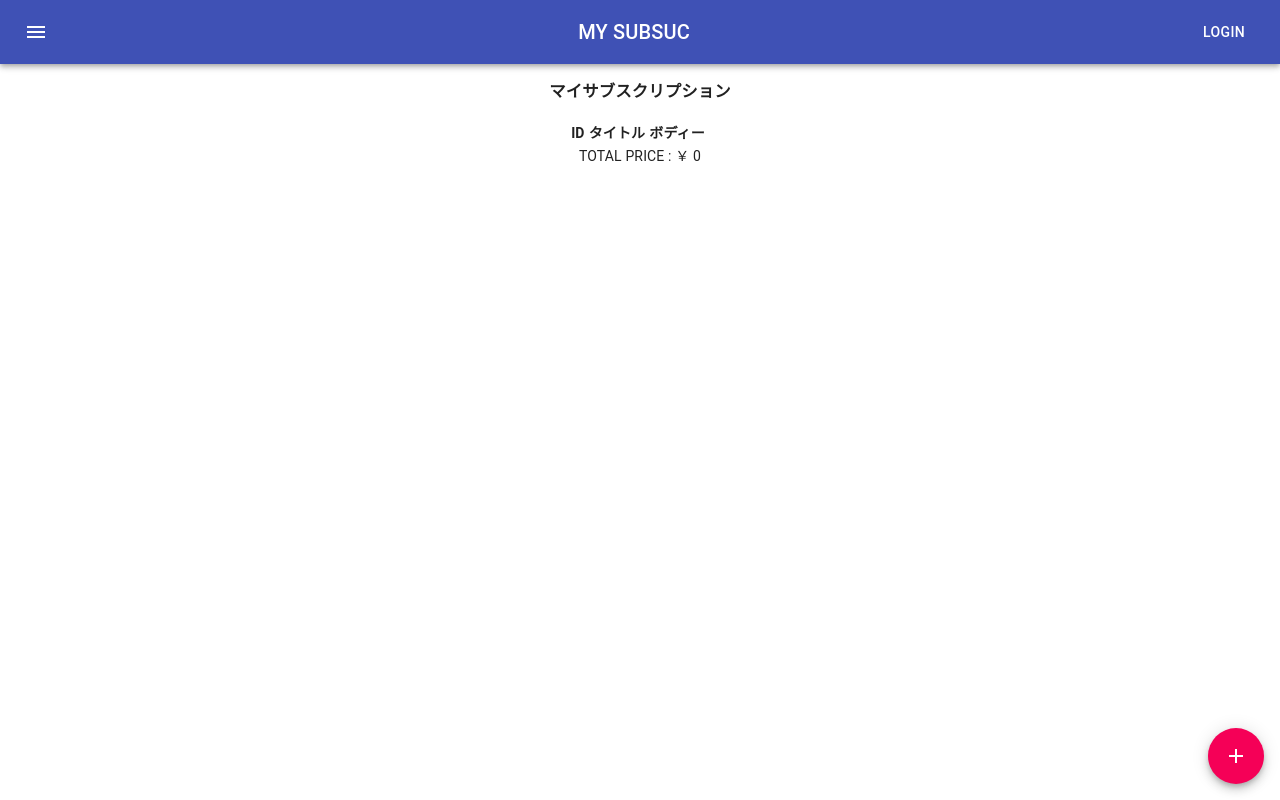
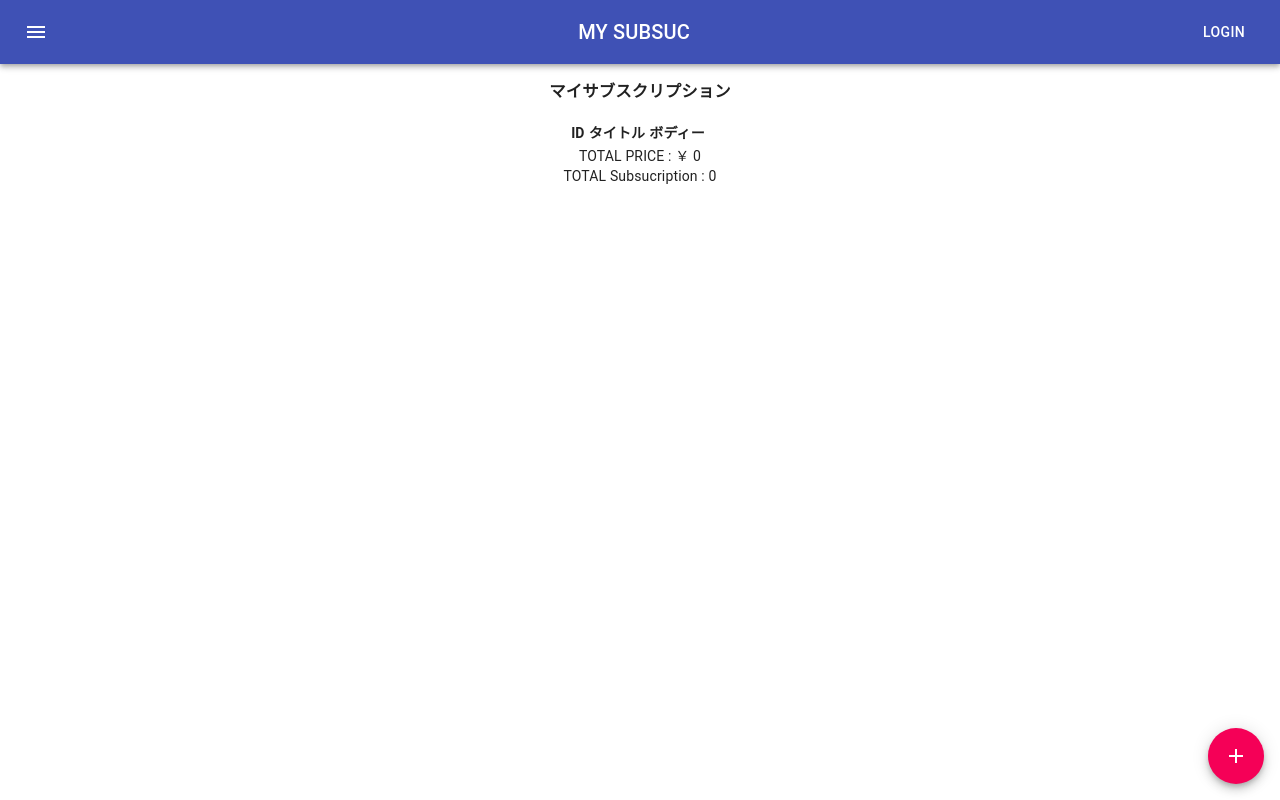
Before and after one commit to rikulab/subsuc_app, a React (Create React App) app: page / in a window 1280 px wide. Built offline with nearby package versions, Linux system fonts and the light colour scheme.

Commit message:
Total Item

```diff
--- a/package.json
+++ b/package.json
@@ -4,6 +4,7 @@
   "private": true,
   "dependencies": {
     "@material-ui/core": "^4.11.0",
+    "@material-ui/icons": "^4.9.1",
     "@testing-library/jest-dom": "^4.2.4",
     "@testing-library/react": "^9.3.2",
     "@testing-library/user-event": "^7.1.2",
--- a/src/components/App.js
+++ b/src/components/App.js
@@ -14,12 +14,15 @@ function App() {
     TotalPrice = TotalPrice + Number(data.price);
   })
 
+  console.log(state, 'App.js state');
+
   return (
     <div className="App">
       <AppBar />
       {/* <SubsucForm state={state} dispatch={dispatch} /> */}
       <SubsucList state={state} dispatch={dispatch} />
-      <span>TOTAL PRICE : ￥ {TotalPrice}</span>
+      <div>TOTAL PRICE : ￥ {TotalPrice}</div>
+      <div>TOTAL Subsucription : {state.length}</div>
       <AddIcon state={state} dispatch={dispatch}/>
     </div>
   );
```
Also changed, not shown: 1 other file (tests, documents, lock files or other folders).
